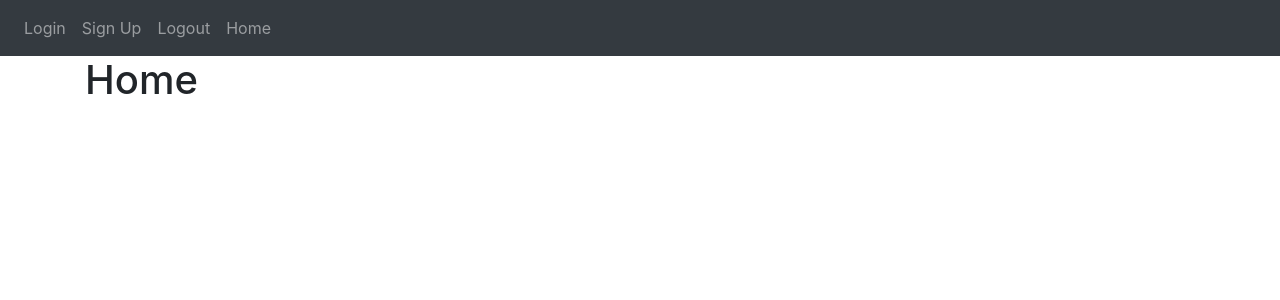
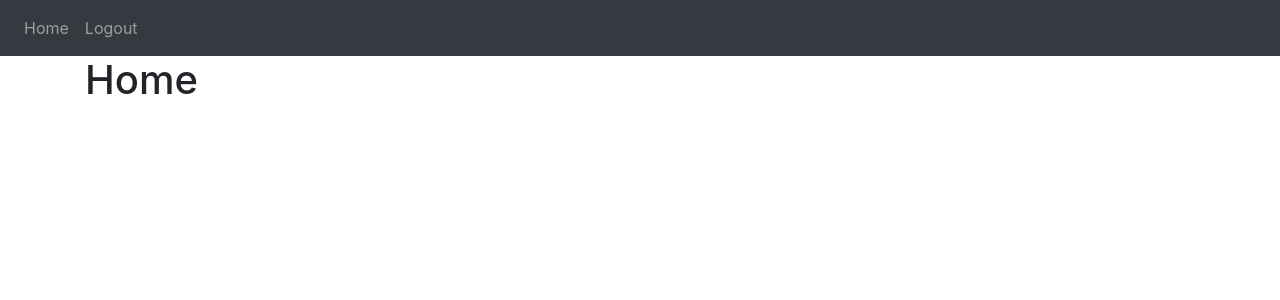
Before and after one commit to saurabhsinghnz/flask-notes-app, a Flask app: page / in a window 1280 px wide. Shown: the top 300 px of the page. Run offline with Flask 3, Linux system fonts and the light colour scheme; the visitor is signed in with stand-in values (Sample User, id 1); some libraries are stand-ins or nearby versions.

Commit message:
Conditional menu

```diff
--- a/website/auth.py
+++ b/website/auth.py
@@ -23,7 +23,7 @@ def login():
         else:
             flash("Email does not exist.", category='error')
 
-    return render_template("login.html")
+    return render_template("login.html", user=current_user)
 
 @auth.route('/logout')
 @login_required
@@ -58,4 +58,4 @@ def sign_up():
             flash("Account created!", category='success')
             return redirect(url_for('views.home'))
 
-    return render_template("sign_up.html")
+    return render_template("sign_up.html", user=current_user)
--- a/website/templates/base.html
+++ b/website/templates/base.html
@@ -17,10 +17,13 @@
     </button>
     <div class="collapse navbar-collapse" id="navbar">
       <div class="navbar-nav">
+        {% if user.is_authenticated %}
+        <a class="nav-item nav-link" href="/">Home</a>
+        <a class="nav-item nav-link" href="/logout">Logout</a>
+        {% else %}
         <a class="nav-item nav-link" href="/login">Login</a>
         <a class="nav-item nav-link" href="/sign-up">Sign Up</a>
-        <a class="nav-item nav-link" href="/logout">Logout</a>
-        <a class="nav-item nav-link" href="/">Home</a>
+        {% endif %}
       </div>
     </div>
   </nav>
--- a/website/views.py
+++ b/website/views.py
@@ -6,4 +6,4 @@ views = Blueprint('views', __name__)
 @views.route('/')
 @login_required
 def home():
-    return render_template('home.html')
+    return render_template('home.html', user=current_user)
```
